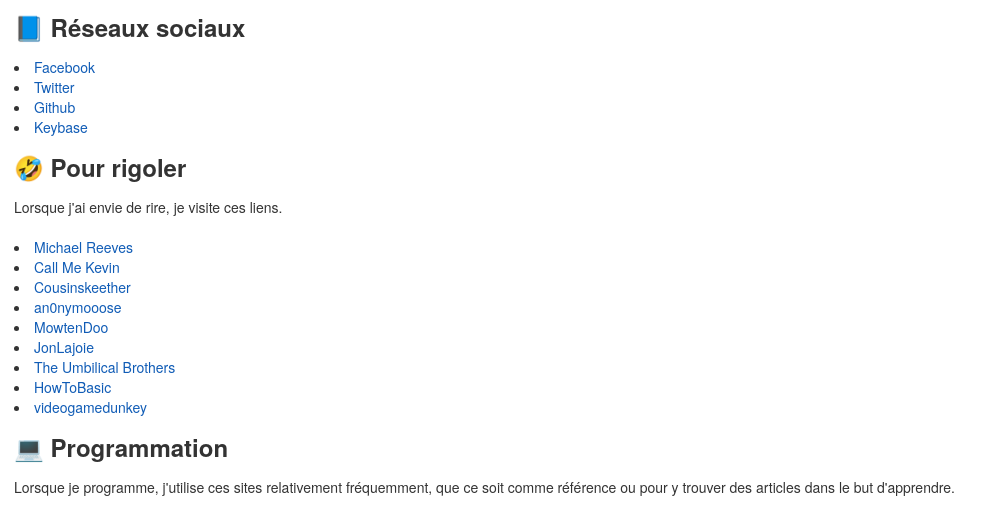
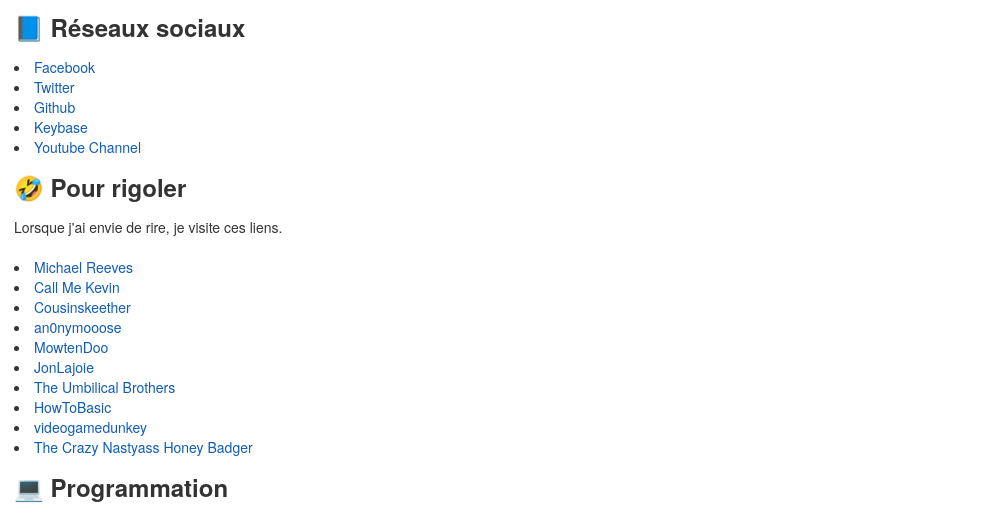
Before and after one commit to madbranch/madbranch.github.com, a plain HTML site: page index.htm in a window 1280 px wide. Shown: the part 230-744 px from the top of the page, without its empty margins (0-1003 px from the left). Drawn offline with Linux system fonts and the light colour scheme.

Commit message:
Adds some links

```diff
--- a/index.htm
+++ b/index.htm
@@ -44,6 +44,7 @@
           <li><a href="https://twitter.com/madbranch">Twitter</a></li>
           <li><a href="https://github.com/madbranch">Github</a></li>
           <li><a href="https://keybase.io/madbranch">Keybase</a></li>
+          <li><a href="https://www.youtube.com/channel/UCNtFOBy8P8STSaR3v1qke0Q">Youtube Channel</a></li>
         </ul>
       </article>
 
@@ -62,6 +63,7 @@
           <li><a href="https://www.youtube.com/channel/UCkuQUEBDhOJnZRzZmDb47fw">The Umbilical Brothers</a></li>
           <li><a href="https://www.youtube.com/channel/UCR4s1DE9J4DHzZYXMltSMAg">HowToBasic</a></li>
           <li><a href="https://www.youtube.com/channel/UCsvn_Po0SmunchJYOWpOxMg">videogamedunkey</a></li>
+          <li><a href="https://www.youtube.com/watch?v=4r7wHMg5Yjg">The Crazy Nastyass Honey Badger</a></li>
         </ul>
       </article>
 
```
